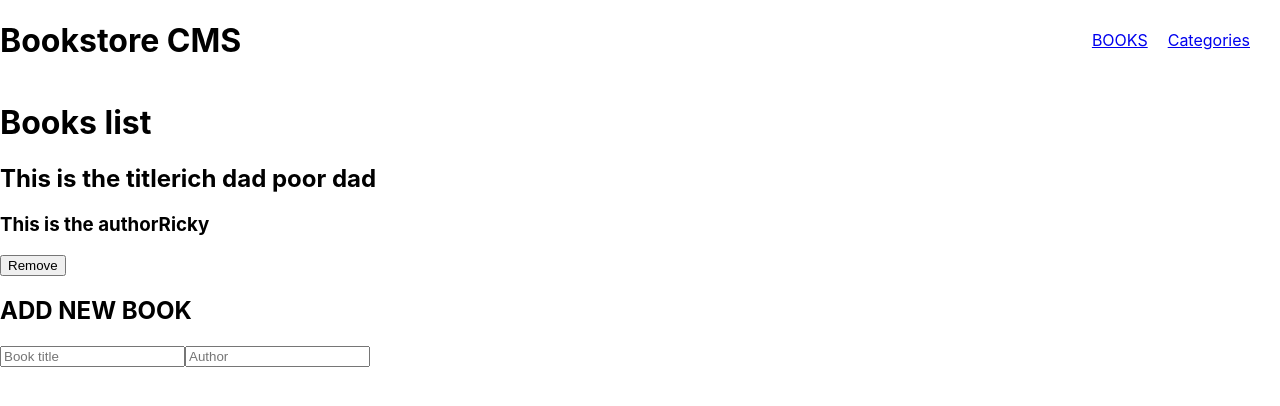
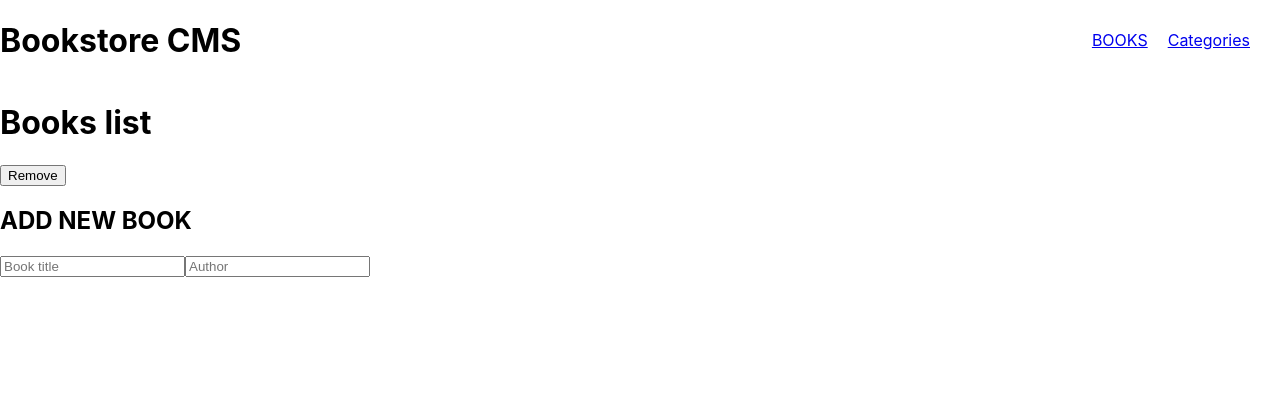
Before and after one commit to nedjwab/bookstore, a React (Create React App) app: page /books in a window 1280 px wide. Shown: the top 406 px of the page. Built offline with nearby package versions, Linux system fonts and the light colour scheme.

Commit message:
Fix linter errors

```diff
--- a/src/components/book.js
+++ b/src/components/book.js
@@ -6,11 +6,9 @@ const Book = (props) => {
   return (
     <div className="book-container">
       <h2>
-        This is the title
         { title }
       </h2>
       <h3>
-        This is the author
         { author }
       </h3>
     </div>
--- a/src/components/books.js
+++ b/src/components/books.js
@@ -6,7 +6,7 @@ const Books = () => (
   <div className="container">
     <h1>Books list</h1>
     <div className="single-book">
-      <Book title="rich dad poor dad" author="Ricky" />
+      <Book />
       <button type="submit">Remove</button>
     </div>
     <Form />
```
